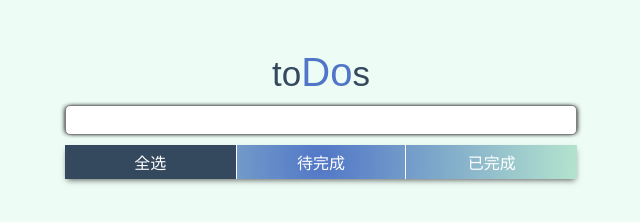
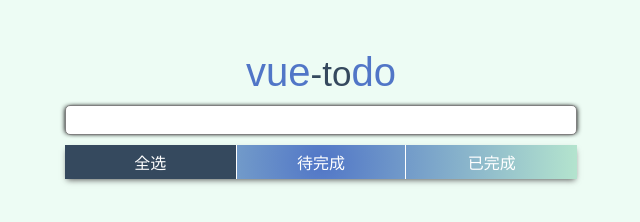
Before and after one commit to Sam-Pig/vue-todo-2, a Vue app: page dist/index.html in a window 1280 px wide. Shown: the whole page, without its empty margins (319-959 px from the left). Built offline with nearby package versions, Linux system fonts and the light colour scheme.

Commit message:
build again

```diff
--- a/dist/index.html
+++ b/dist/index.html
@@ -127,4 +127,4 @@
             .todos{
                 width: 80%;
             }
-        }</style></head><body><div id=app class=app v-cloak><div class=topic>to<span>Do</span>s</div><div class=newTask><input type=text class=input v-model=newTodo @keypress.enter=addTodo></div><div class="operating clearfix"><div class="all checked" @click=allListChecked v-bind:class="{selected: optionAll}">全选</div><div class=active @click=activeListChecked v-bind:class="{selected: optionActive}">待完成</div><div class=completed @click=completedListChecked v-bind:class="{selected: optionCompleted}">已完成</div></div><ol class=todos><div v-for="item in todoList" class=todoOuter><li><input type=checkbox v-bind:id="'_'+ item.index" v-model=item.done @click=didYouFinishIt(item)><label v-bind:for="'_'+ item.index">{{ item.title }}</label></li><p v-bind:class="item.done ? 'true' : ''"><svg class=icon aria-hidden=true @click=removeTodo(item)><use xlink:href=#icon-shanchu></use></svg><span v-if=item.done>已完成</span><span v-else>未完成</span>{{ item.createdAt }}</p></div></ol></div><script src=./src/bundle.js></script><script type=text/javascript src=./static/js/manifest.3ad1d5771e9b13dbdad2.js></script><script type=text/javascript src=./static/js/vendor.0f7dab6cace9ab9e1c11.js></script><script type=text/javascript src=./static/js/app.77e5a711e9abfc58e50f.js></script></body></html>
+        }</style></head><body><div id=app class=app v-cloak><div class=topic><span>vue</span>-to<span>do</span></div><div class=newTask><input type=text class=input v-model=newTodo @keypress.enter=addTodo></div><div class="operating clearfix"><div class="all checked" @click=allListChecked v-bind:class="{selected: optionAll}">全选</div><div class=active @click=activeListChecked v-bind:class="{selected: optionActive}">待完成</div><div class=completed @click=completedListChecked v-bind:class="{selected: optionCompleted}">已完成</div></div><ol class=todos><div v-for="item in todoList" class=todoOuter><li><input type=checkbox v-bind:id="'_'+ item.index" v-model=item.done @click=didYouFinishIt(item)><label v-bind:for="'_'+ item.index">{{ item.title }}</label></li><p v-bind:class="item.done ? 'true' : ''"><svg class=icon aria-hidden=true @click=removeTodo(item)><use xlink:href=#icon-shanchu></use></svg><span v-if=item.done>已完成</span><span v-else>未完成</span>{{ item.createdAt }}</p></div></ol></div><script src=./src/bundle.js></script><script type=text/javascript src=./static/js/manifest.3ad1d5771e9b13dbdad2.js></script><script type=text/javascript src=./static/js/vendor.0f7dab6cace9ab9e1c11.js></script><script type=text/javascript src=./static/js/app.77e5a711e9abfc58e50f.js></script></body></html>
```
Also changed, not shown: 1 other file.
